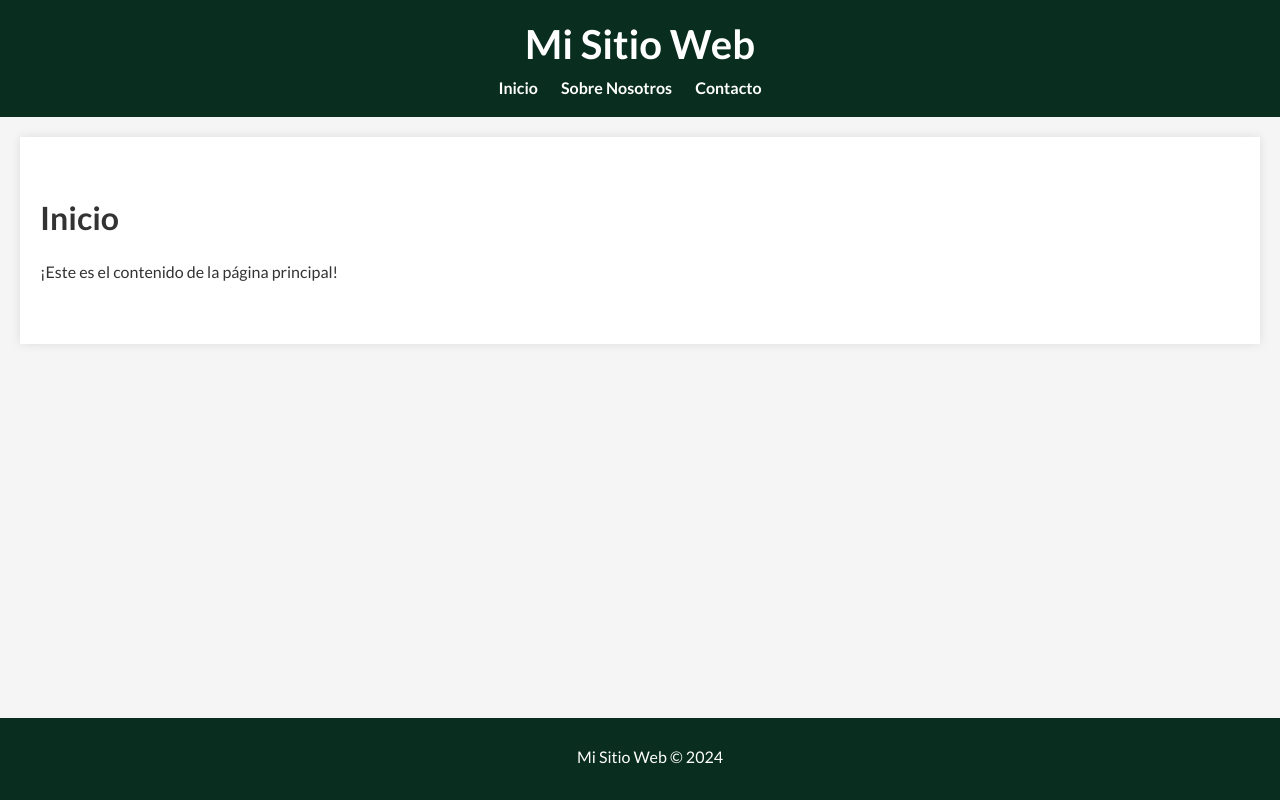
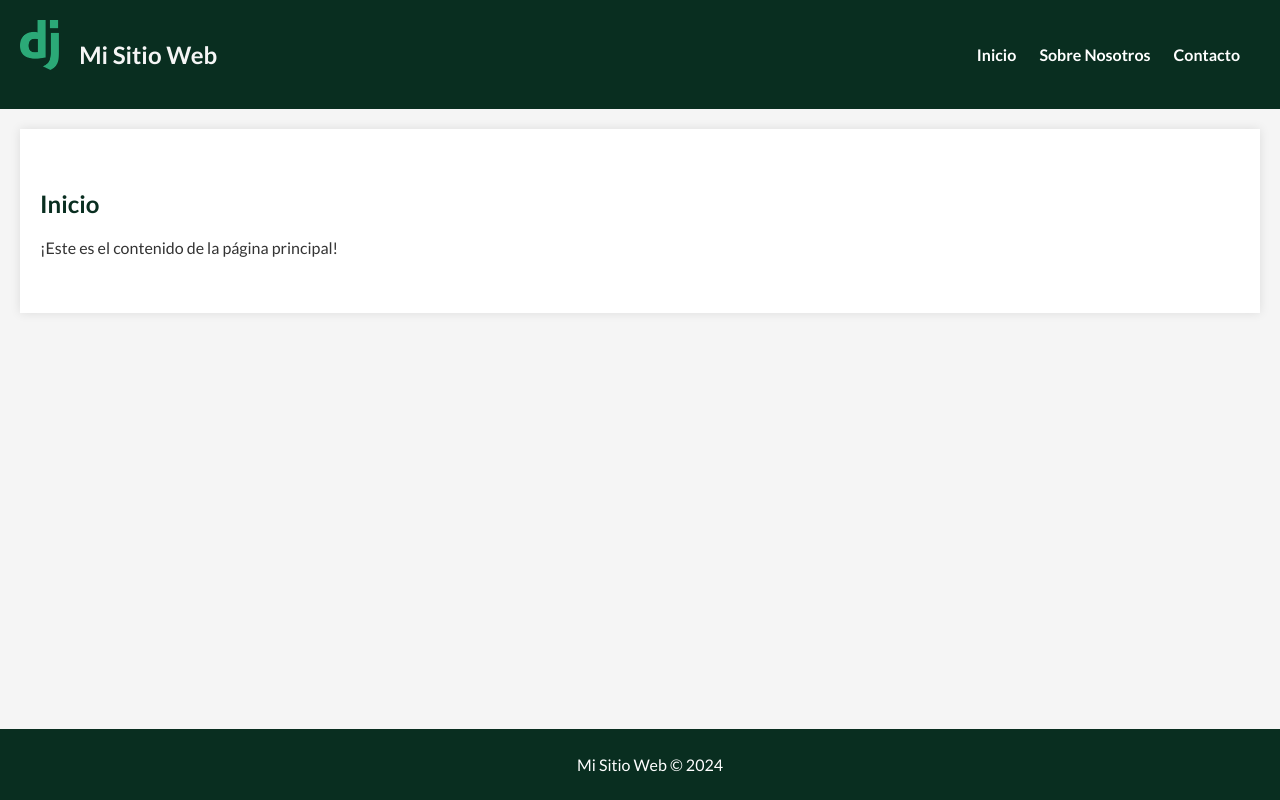
Before and after one commit to axxving/cur-python-vr-axv, a Django app: page / in a window 1280 px wide. Run offline with Django 4.2, Linux system fonts and the light colour scheme.

Commit message:
feat: loading static files
Co-Authored-By: axxving <160192346+axxving@users.noreply.github.com>

```diff
--- a/02-django/myapp/static/css/styles.css
+++ b/02-django/myapp/static/css/styles.css
@@ -9,8 +9,26 @@ body {
 header {
     background-color: #092E20;
     padding: 20px 0;
-    text-align: center;
     color: white;
+    display: flex;
+    align-items: center;
+    justify-content: space-between;
+}
+
+.logo {
+    height: 50px;
+    margin-left: 20px;
+}
+
+h1 {
+    font-size: 2.5em;
+    font-weight: 700;
+    margin: 0;
+    margin-left: 20px;
+}
+
+nav {
+    margin-right: 20px;
 }
 
 nav ul {
@@ -34,30 +52,18 @@ nav ul li a:hover {
     color: #44B78B;
 }
 
-main {
+.content {
     padding: 40px 20px;
-    background-color: white;
     max-width: 1200px;
     margin: 0 auto;
+    background-color: white;
     box-shadow: 0px 0px 10px rgba(0, 0, 0, 0.1);
-}
-
-h2,
-h3 {
-    color: #092E20;
+    margin-top: 20px;
 }
 
 h2 {
+    color: #092E20;
     font-weight: 700;
-}
-
-p {
-    line-height: 1.6;
-    margin-bottom: 20px;
-}
-
-ul {
-    padding-left: 20px;
 }
 
 footer {
@@ -65,7 +71,19 @@ footer {
     padding: 10px;
     background-color: #092E20;
     color: white;
+    margin-top: 40px;
     position: fixed;
+    bottom: 0;
     width: 100%;
-    bottom: 0;
 }
+
+.cont-logo {
+    display: flex;
+    align-items: flex-start;
+    justify-content: flex-start;
+}
+
+.title {
+    color: #f5f5f5;
+    margin-left: 20px;
+}
--- a/02-django/myapp/templates/base.html
+++ b/02-django/myapp/templates/base.html
@@ -1,79 +1,28 @@
+{% load static %}
 <!DOCTYPE html>
 <html lang="es">
   <head>
-    <meta charset="UTF-8">
-    <meta name="viewport" content="width=device-width, initial-scale=1.0">
+    <meta charset="UTF-8" />
+    <meta name="viewport" content="width=device-width, initial-scale=1.0" />
     <title>{% block title %}Mi Sitio Web{% endblock %}</title>
     <!-- Cargar archivos estáticos -->
-    {% load static %}
-    <link href="https://fonts.googleapis.com/css2?family=Lato:wght@300;400;700&display=swap" rel="stylesheet">
-    <link rel="stylesheet" href="{% static 'myapp/css/styles.css' %}">
-    <style>
-      body {
-        font-family: 'Lato', sans-serif;
-        margin: 0;
-        padding: 0;
-        background-color: #f5f5f5;
-        color: #333;
-      }
-      header {
-        background-color: #092E20;
-        padding: 20px 0;
-        text-align: center;
-        color: white;
-      }
-      header h1 {
-        margin: 0;
-        font-size: 2.5em;
-        font-weight: 700;
-      }
-      nav {
-        margin-top: 10px;
-      }
-      nav ul {
-        list-style-type: none;
-        padding: 0;
-        margin: 0;
-      }
-      nav ul li {
-        display: inline;
-        margin-right: 20px;
-      }
-      nav ul li a {
-        color: white;
-        text-decoration: none;
-        font-weight: bold;
-      }
-      nav ul li a:hover {
-        color: #44B78B;
-      }
-      .content {
-        padding: 40px 20px;
-        max-width: 1200px;
-        margin: 0 auto;
-        background-color: white;
-        box-shadow: 0px 0px 10px rgba(0, 0, 0, 0.1);
-        margin-top: 20px;
-      }
-      h2 {
-        color: #092E20;
-        font-weight: 700;
-      }
-      footer {
-        text-align: center;
-        padding: 10px;
-        background-color: #092E20;
-        color: white;
-        margin-top: 40px;
-        position: fixed;
-        bottom: 0;
-        width: 100%;
-      }
-    </style>
+    <link rel="stylesheet" href="{% static 'css/styles.css' %}" />
+    <link
+      href="https://fonts.googleapis.com/css2?family=Lato:wght@300;400;700&display=swap"
+      rel="stylesheet"
+    />
+    <style></style>
   </head>
   <body>
     <header>
-        <h1>Mi Sitio Web</h1>
+      <div class="cont-logo">
+        <img
+          class="logo"
+          src="{% static 'img/django.png' %}"
+          alt="Logo Django"
+        />
+        <h2 class="title">Mi Sitio Web</h2>
+      </div>
       <nav>
         <ul>
           <li><a href="/">Inicio</a></li>
--- a/02-django/myapp/templates/inicio.html
+++ b/02-django/myapp/templates/inicio.html
@@ -3,6 +3,6 @@
 {% block title %}Inicio - Mi Sitio Web{% endblock %}
 
 {% block content %}
-<h1>Inicio</h1>
+<h2>Inicio</h2>
 <p>¡Este es el contenido de la página principal!</p>
 {% endblock %}
```
Also changed, not shown: 02-django/myapp/static/img/django.png (added). Lines whose indentation alone changed are shown as unchanged.
